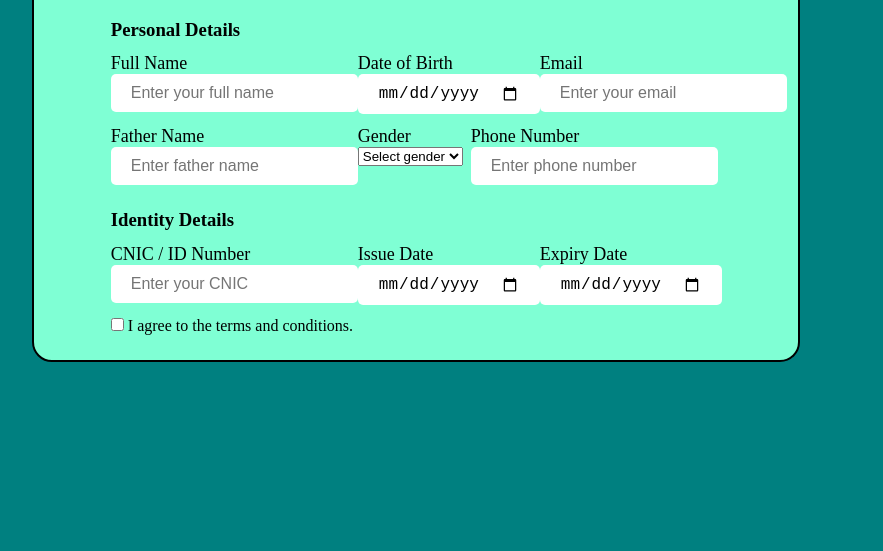
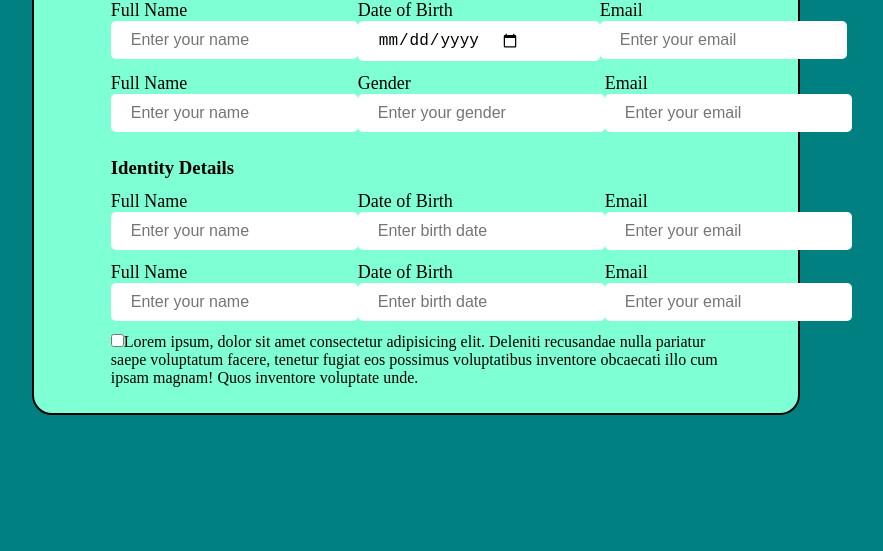
Before and after one commit to Hood-Khan/registration-form1, a plain HTML site: page index.html in a window 1280 px wide. Shown: the part 249-800 px from the top of the page, without its empty margins (224-1107 px from the left). Drawn offline with Linux system fonts and the light colour scheme.

Commit message:
Refactor registration form fields and links
Updated form labels and input fields for consistency. Added integrity and referrer policy attributes to stylesheet links.

```diff
--- a/index.html
+++ b/index.html
@@ -4,81 +4,77 @@
     <meta charset="UTF-8">
     <meta name="viewport" content="width=device-width, initial-scale=1.0">
     <title>Registration Form</title>
-
     <!-- CSS -->
-    <link rel="stylesheet" href="style.css">
-
+     <link rel="stylesheet" href="style.css">
     <!-- font-awesome cdn link -->
-    <link rel="stylesheet" href="https://cdnjs.cloudflare.com/ajax/libs/font-awesome/6.7.2/css/all.min.css" crossorigin="anonymous" />
+    <link rel="stylesheet" href="https://cdnjs.cloudflare.com/ajax/libs/font-awesome/6.7.2/css/all.min.css" integrity="sha512-Evv84Mr4kqVGRNSgIGL/F/aIDqQb7xQ2vcrdIwxfjThSH8CSR7PBEakCr51Ck+w+/U6swU2Im1vVX0SVk9ABhg==" crossorigin="anonymous" referrerpolicy="no-referrer" />
 </head>
 <body>
     <div class="container">
         <form action="">
-            <h2>Registration Form</h2>
-
-            <!-- Personal Details -->
+            <h2>Registration</h2>
             <h3>Personal Details</h3>
             <div class="Fields">
                 <div class="form-group">
-                    <label for="fullName">Full Name</label>
-                    <input type="text" name="fullName" id="fullName" placeholder="Enter your full name">
+                    <label for="full-name">Full Name</label><br>
+                    <input type="text" name="fullName" id="full-name" placeholder="Enter your name">
                 </div>
-
                 <div class="form-group">
-                    <label for="dob">Date of Birth</label>
-                    <input type="date" name="dob" id="dob">
+                    <label for="dob">Date of Birth</label><br>
+                    <input class="dob" type="date" name="fullName" id="dob" placeholder="Enter birth date">
                 </div>
-
                 <div class="form-group">
-                    <label for="email">Email</label>
+                    <label for="email">Email</label><br>
                     <input type="email" name="email" id="email" placeholder="Enter your email">
                 </div>
             </div>
 
             <div class="Fields">
                 <div class="form-group">
-                    <label for="fatherName">Father Name</label>
-                    <input type="text" name="fatherName" id="fatherName" placeholder="Enter father name">
+                    <label for="full-name">Full Name</label><br>
+                    <input type="text" name="fullName" id="full-name" placeholder="Enter your name">
                 </div>
-
                 <div class="form-group">
-                    <label for="gender">Gender</label>
-                    <select name="gender" id="gender">
-                        <option value="">Select gender</option>
-                        <option value="Male">Male</option>
-                        <option value="Female">Female</option>
-                        <option value="Other">Other</option>
-                    </select>
+                    <label for="gender">Gender</label><br>
+                    <input type="text" name="gender" id="gender" placeholder="Enter your gender">
                 </div>
-
                 <div class="form-group">
-                    <label for="phone">Phone Number</label>
-                    <input type="text" name="phone" id="phone" placeholder="Enter phone number">
+                    <label for="email">Email</label><br>
+                    <input type="email" name="email" id="email" placeholder="Enter your email">
                 </div>
             </div>
 
-            <!-- Identity Details -->
             <h3>Identity Details</h3>
             <div class="Fields">
                 <div class="form-group">
-                    <label for="cnic">CNIC / ID Number</label>
-                    <input type="text" name="cnic" id="cnic" placeholder="Enter your CNIC">
+                    <label for="full-name">Full Name</label><br>
+                    <input type="text" name="fullName" id="full-name" placeholder="Enter your name">
                 </div>
-
                 <div class="form-group">
-                    <label for="issueDate">Issue Date</label>
-                    <input type="date" name="issueDate" id="issueDate">
+                    <label for="dob">Date of Birth</label><br>
+                    <input type="text" name="fullName" id="dob" placeholder="Enter birth date">
                 </div>
-
                 <div class="form-group">
-                    <label for="expiryDate">Expiry Date</label>
-                    <input type="date" name="expiryDate" id="expiryDate">
+                    <label for="email">Email</label><br>
+                    <input type="email" name="email" id="email" placeholder="Enter your email">
                 </div>
             </div>
 
-            <p class="agreement">
-                <input type="checkbox" required> I agree to the terms and conditions.
-            </p>
+            <div class="Fields">
+                <div class="form-group">
+                    <label for="full-name">Full Name</label><br>
+                    <input type="text" name="fullName" id="full-name" placeholder="Enter your name">
+                </div>
+                <div class="form-group">
+                    <label for="dob">Date of Birth</label><br>
+                    <input type="text" name="fullName" id="dob" placeholder="Enter birth date">
+                </div>
+                <div class="form-group">
+                    <label for="email">Email</label><br>
+                    <input type="email" name="email" id="email" placeholder="Enter your email">
+                </div>
+            </div>
+            <p><input type="checkbox">Lorem ipsum, dolor sit amet consectetur adipisicing elit. Deleniti recusandae nulla pariatur saepe voluptatum facere, tenetur fugiat eos possimus voluptatibus inventore obcaecati illo cum ipsam magnam! Quos inventore voluptate unde.</p>
         </form>
     </div>
 </body>
```
